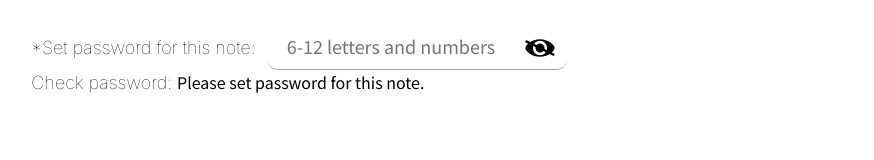
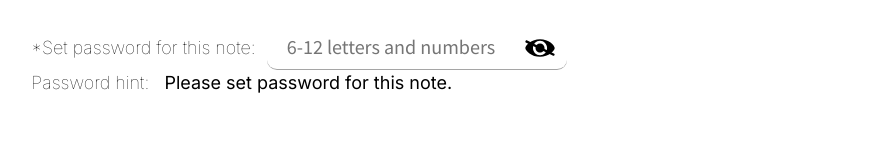
Before and after one commit to ginger-lemon/l-note, a React app: page / in a window 1280 px wide. Shown: the part 558-718 px from the top of the page, without its empty margins (208-1082 px from the left). Built offline with nearby package versions, Linux system fonts and the light colour scheme; no server answers.

Commit message:
因應測試調整 局部 CSS

```diff
--- a/src/components/edit-mode/Editor.js
+++ b/src/components/edit-mode/Editor.js
@@ -126,7 +126,7 @@ export default function Editor({ handlePublish }) {
                     onClick={handleShowPassword}
                 />
                 <br />
-                <label>Check password: </label><span>{passwordMessage}</span>
+                <span>Password hint: </span><span className="password-hint">{passwordMessage}</span>
 
             </div>
     </form>
--- a/src/styles/Styled-Article.js
+++ b/src/styles/Styled-Article.js
@@ -65,7 +65,7 @@ export const StyledArticle = styled.article`
     div {
         margin: 12px 0 24px;
 
-        label {
+        label, span {
             /* margin: 5px 0; */
             padding-left: 10px;
             font-family: "Inter";
@@ -86,6 +86,10 @@ export const StyledArticle = styled.article`
             border-radius: 10px;
         }
 
+        .password-hint {
+            font-weight: 400;
+        }
+
         @media (max-width: 850px) {
             width: 100%;
         }
```
